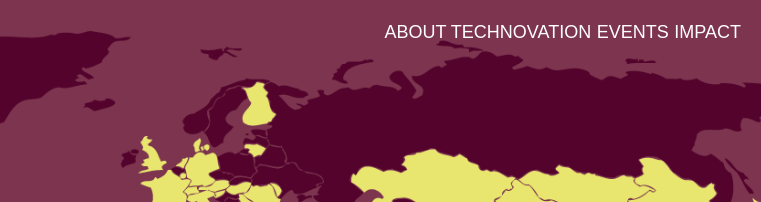
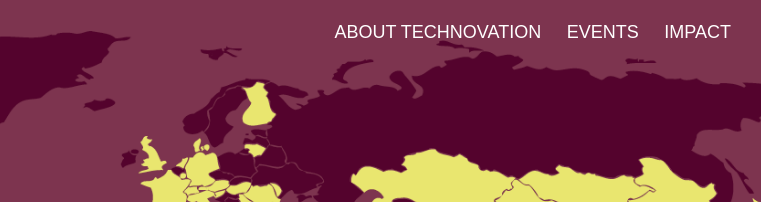
Before and after one commit to adematanabayeva/adematanabayeva.github.io, a plain HTML site: page testing)/index.html in a window 1280 px wide. Shown: the top 202 px of the page, 519-1280 px from the left. Drawn offline with Linux system fonts and the light colour scheme.

Commit message:
editeddd

```diff
--- a/testing)/style.css
+++ b/testing)/style.css
@@ -81,6 +81,7 @@ header {
     color: #fff;
     text-transform: uppercase;
     font-size: 18px;
+    margin: 0px 10px;
 }
 
 .menu a:hover {
```
